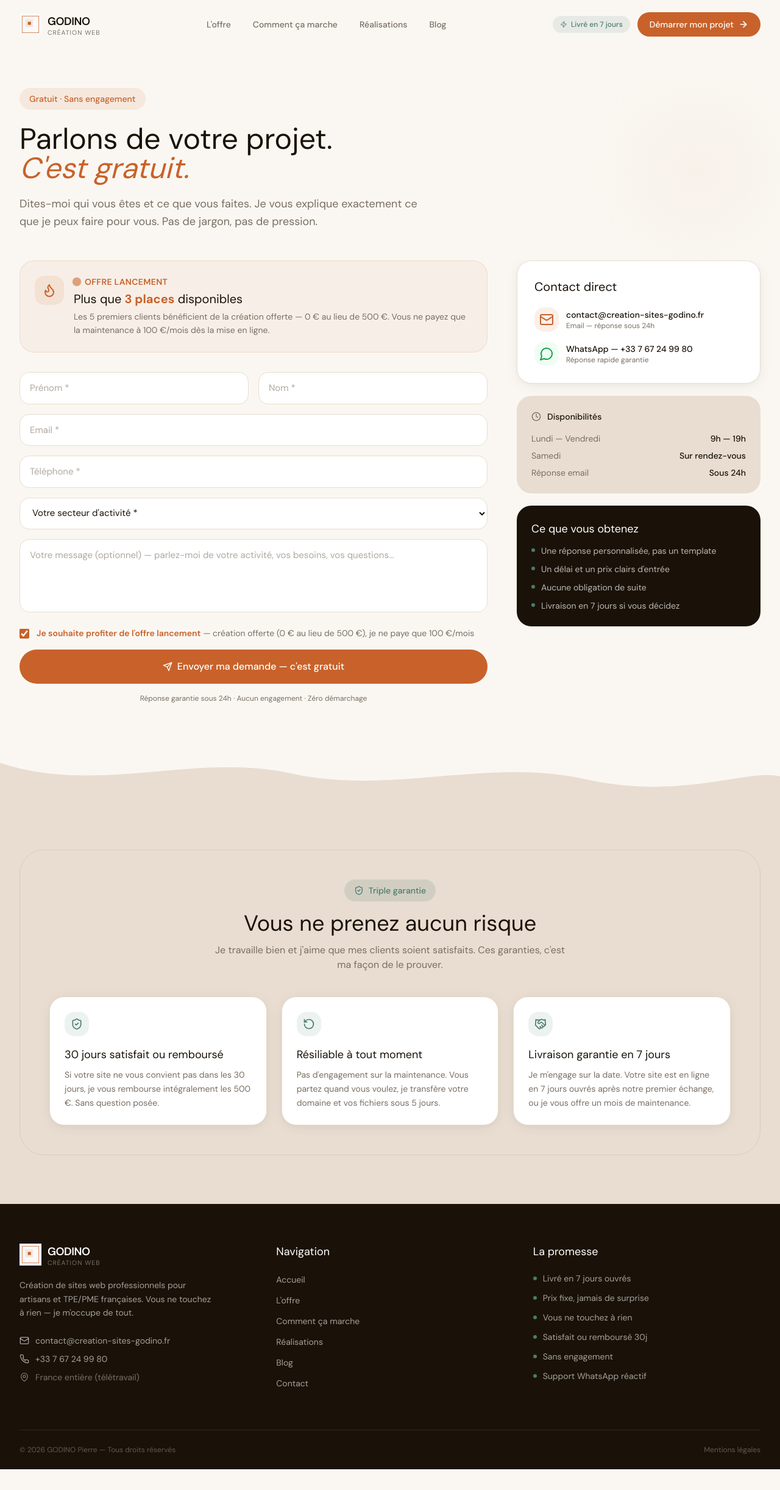
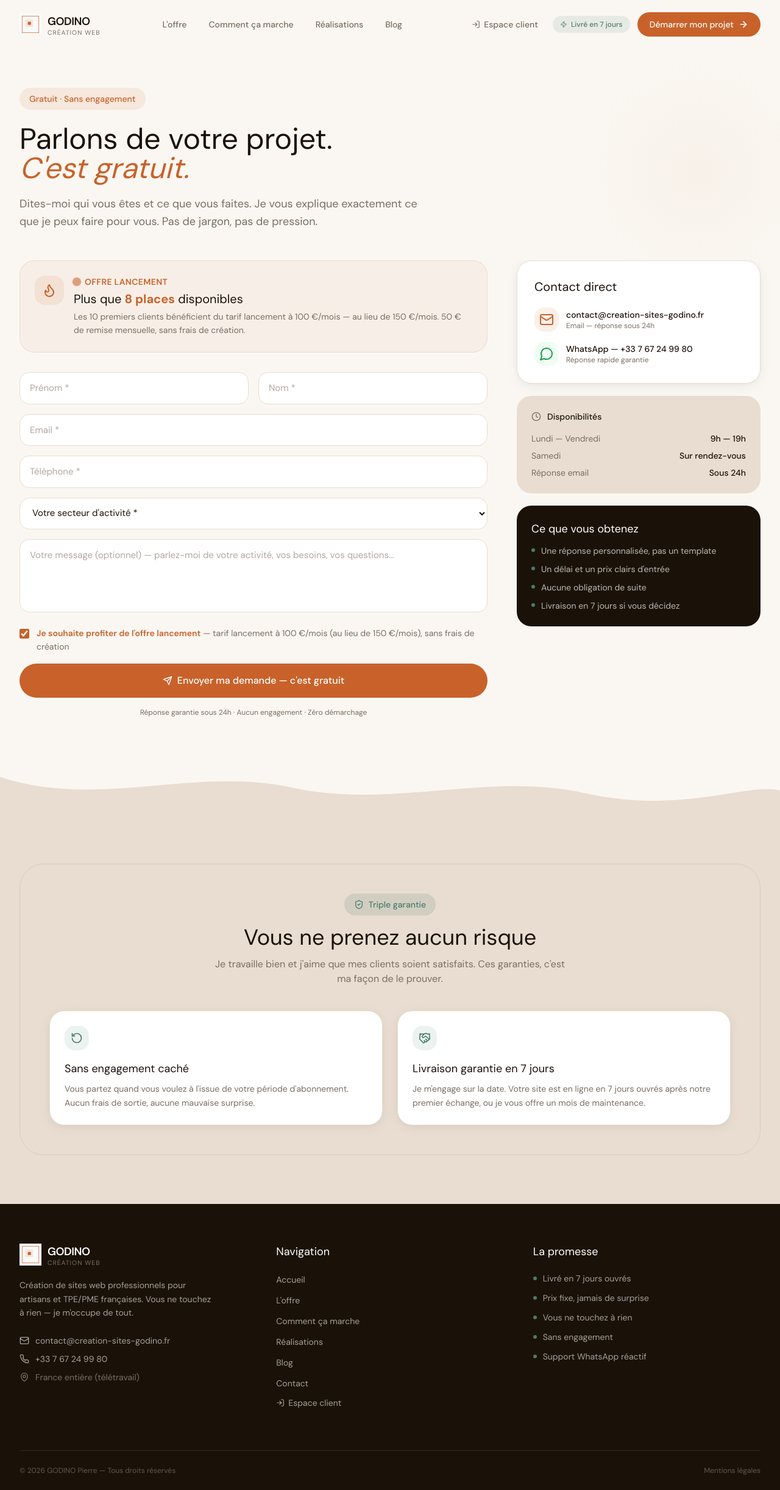
Before and after one commit to PierreG-dev/creation-sites-godino, a Next.js app: page /contact in a window 1280 px wide. Shown: the whole page at 61% size. Before the commit the page ends 2409 px from the top, so only its background shows below. Built offline with nearby package versions, Linux system fonts and the light colour scheme; a web font is replaced by a local one.

Commit message:
changes on pricing & added link to manager

```diff
--- a/src/app/api/contact/route.ts
+++ b/src/app/api/contact/route.ts
@@ -68,7 +68,7 @@ async function sendEmail(data: {
         <h2 style="margin-bottom:24px">Nouveau contact depuis le site</h2>
         ${data.offreLancement ? `
           <div style="background:#C8622A15;border:1px solid #C8622A40;border-radius:12px;padding:16px;margin-bottom:24px">
-            <strong style="color:#C8622A">🔥 Offre lancement demandée — création gratuite</strong>
+            <strong style="color:#C8622A">🔥 Offre lancement demandée — 100 €/mois (au lieu de 150 €/mois)</strong>
           </div>
         ` : ''}
         <table style="width:100%;border-collapse:collapse">
--- a/src/app/layout.tsx
+++ b/src/app/layout.tsx
@@ -27,7 +27,7 @@ export const metadata: Metadata = {
     template: '%s | GODINO Pierre',
   },
   description:
-    'Site web professionnel pour artisans et TPE françaises. Livré en 7 jours, 500 € HT + 100 €/mois tout compris. Hébergement, email pro, SEO, maintenance inclus. Zéro surprise.',
+    'Site web professionnel pour artisans et TPE françaises. Livré en 7 jours, 150 €/mois tout compris (100 €/mois pour les 10 premiers), sans frais de création. Hébergement, email pro, SEO, maintenance inclus. Zéro surprise.',
   keywords: [
     'création site web artisan',
     'site internet TPE',
@@ -49,7 +49,7 @@ export const metadata: Metadata = {
     siteName: 'GODINO Pierre — Création de sites web',
     title: 'Votre site pro livré en 7 jours. Vous ne touchez à rien.',
     description:
-      "Je crée, j'héberge, je sécurise, je référence. 500 € HT + 100 €/mois tout compris.",
+      "Je crée, j'héberge, je sécurise, je référence. 150 €/mois tout compris — 100 €/mois pour les 10 premiers.",
     images: [
       {
         url: '/og-image.png', // TODO: Créer /public/og-image.png (1200×630px) pour les partages réseaux sociaux
@@ -63,7 +63,7 @@ export const metadata: Metadata = {
     card: 'summary_large_image',
     title: 'Votre site pro livré en 7 jours. Vous ne touchez à rien.',
     description:
-      "Je crée, j'héberge, je sécurise, je référence. 500 € HT + 100 €/mois tout compris.",
+      "Je crée, j'héberge, je sécurise, je référence. 150 €/mois tout compris — 100 €/mois pour les 10 premiers.",
     images: ['/og-image.png'],
   },
   robots: {
--- a/src/app/offre/page.tsx
+++ b/src/app/offre/page.tsx
@@ -8,9 +8,9 @@ import { BadgeUrgence } from '@/components/BadgeUrgence'
 import { WaveDivider } from '@/components/WaveDivider'
 
 export const metadata: Metadata = {
-  title: "L'offre — Site web professionnel 500€ + 100€/mois tout compris",
+  title: "L'offre — Site web professionnel 150€/mois tout compris (100€ pour les 10 premiers)",
   description:
-    "Une seule offre claire : création de site web 500€ HT + maintenance 100€/mois tout compris. Hébergement, domaine, email, SEO, modifications, support. Zéro surprise.",
+    "Une seule offre claire : site web 150€/mois tout compris, sans frais de création. Offre lancement à 100€/mois pour les 10 premiers. Hébergement, domaine, email, SEO, modifications, support. Zéro surprise.",
   alternates: {
     canonical: 'https://creation-sites-godino.fr/offre', // TODO: Remplacer par le vrai domaine
   },
@@ -18,10 +18,19 @@ export const metadata: Metadata = {
 
 const comparatif = [
   {
-    critere: 'Prix de création',
-    godino: '500 € HT',
+    critere: 'Frais de création',
+    godino: '0 € — aucun frais',
     agence: '3 000 — 15 000 € HT',
     diy: '0 € (mais votre temps)',
+    godinoOk: true,
+    agenceOk: false,
+    diyOk: null,
+  },
+  {
+    critere: 'Abonnement mensuel',
+    godino: '150 € HT/mois — 100 € pour les 10 premiers',
+    agence: '50 — 500 €/mois (hébergement, maintenance séparés)',
+    diy: '15 — 50 €/mois (Wix, Squarespace…)',
     godinoOk: true,
     agenceOk: false,
     diyOk: null,
@@ -76,15 +85,6 @@ const comparatif = [
     godino: 'WhatsApp + email, 24h',
     agence: 'Ticket, 3 — 10 jours',
     diy: 'Forums internet',
-    godinoOk: true,
-    agenceOk: false,
-    diyOk: false,
-  },
-  {
-    critere: 'Garantie satisfait ou remboursé',
-    godino: '30 jours',
-    agence: 'Rarissime',
-    diy: 'Non applicable',
     godinoOk: true,
     agenceOk: false,
     diyOk: false,
--- a/src/app/page.tsx
+++ b/src/app/page.tsx
@@ -28,7 +28,7 @@ import FAQSection from "./_components/FAQSection";
 export const metadata: Metadata = {
   title: "Votre site pro livré en 7 jours — GODINO Pierre",
   description:
-    "Création de sites web pour artisans et TPE françaises. 500 € HT + 100 €/mois tout compris. Hébergement, email, SEO, maintenance. Livré en 7 jours. Garanti 30 jours.",
+    "Création de sites web pour artisans et TPE françaises. 150 €/mois tout compris (100 €/mois pour les 10 premiers), sans frais de création. Hébergement, email, SEO, maintenance. Livré en 7 jours.",
   alternates: {
     canonical: "https://creation-sites-godino.fr",
   },
@@ -149,7 +149,6 @@ export default function HomePage() {
               <div className="flex flex-wrap justify-center gap-3">
                 {[
                   { label: "Livraison en 7 jours", emoji: "⚡" },
-                  { label: "Garanti 30 jours", emoji: "🛡️" },
                   { label: "Prix fixe, zéro surprise", emoji: "✓" },
                   { label: "Sans engagement", emoji: "🤝" },
                 ].map((badge) => (
@@ -239,11 +238,11 @@ export default function HomePage() {
                 </strong>
               </p>
               <p className="text-textMuted text-base leading-relaxed mb-8 max-w-2xl mx-auto bg-accent/8 rounded-2xl px-5 py-3 inline-block">
-                <strong className="text-warmDark">Prix normal :</strong> 500 € à
-                la création + 100 €/mois.{" "}
+                <strong className="text-warmDark">Prix normal :</strong> 150 €/mois
+                tout compris, sans frais de création.{" "}
                 <strong className="text-accent">Offre lancement :</strong>{" "}
-                création <strong className="text-accent">offerte</strong> pour
-                les 5 premiers — uniquement 100 €/mois.
+                <strong className="text-accent">100 €/mois</strong> pour les 10
+                premiers — 50 € de remise mensuelle.
               </p>
               <div className="flex flex-wrap justify-center gap-3 mb-10">
                 {[
@@ -420,12 +419,11 @@ export default function HomePage() {
                 Commençons maintenant.
               </h2>
               <p className="text-white/60 text-lg mb-10 max-w-xl mx-auto leading-relaxed">
-                Offre lancement : la création (normalement{" "}
-                <span className="line-through text-white/30">500 €</span>) est{" "}
-                <strong className="text-accent">offerte</strong> pour les 5
-                premiers clients. Vous ne payez que{" "}
-                <strong className="text-white">100 €/mois</strong> dès la mise
-                en ligne.
+                Offre lancement : tarif{" "}
+                <strong className="text-accent">100 €/mois</strong> au lieu de{" "}
+                <span className="line-through text-white/30">150 €/mois</span>{" "}
+                pour les 10 premiers clients — sans frais de création, dès la
+                mise en ligne.
               </p>
               <div className="flex flex-col sm:flex-row gap-4 justify-center mb-8">
                 <CTAButton href="/contact" variant="primary" size="lg">
--- a/src/components/BadgeUrgence.tsx
+++ b/src/components/BadgeUrgence.tsx
@@ -15,7 +15,7 @@ interface BadgeUrgenceProps {
 }
 
 export function BadgeUrgence({
-  placesRestantes = 3, // Hard-codé — voir TODO ci-dessus pour le rendre dynamique
+  placesRestantes = 8, // Hard-codé — voir TODO ci-dessus pour le rendre dynamique
   className = '',
   variant = 'default',
 }: BadgeUrgenceProps) {
@@ -79,8 +79,8 @@ export function BadgeUrgence({
               disponible{placesRestantes > 1 ? 's' : ''}
             </p>
             <p className="text-textMuted text-sm leading-relaxed">
-              Les {5 - placesRestantes + placesRestantes} premiers clients bénéficient de la création offerte — 0 € au lieu de 500 €.
-              Vous ne payez que la maintenance à 100 €/mois dès la mise en ligne.
+              Les 10 premiers clients bénéficient du tarif lancement à 100 €/mois — au lieu de 150 €/mois.
+              50 € de remise mensuelle, sans frais de création.
             </p>
           </div>
         </div>
--- a/src/components/ContactForm.tsx
+++ b/src/components/ContactForm.tsx
@@ -228,7 +228,7 @@ export function ContactForm() {
         />
         <span className="text-sm text-textMuted leading-relaxed group-hover:text-warmDark transition-colors">
           <span className="font-semibold text-accent">Je souhaite profiter de l'offre lancement</span>
-          {' '}— création offerte (0 € au lieu de 500 €), je ne paye que 100 €/mois
+          {' '}— tarif lancement à 100 €/mois (au lieu de 150 €/mois), sans frais de création
         </span>
       </label>
 
--- a/src/components/Footer.tsx
+++ b/src/components/Footer.tsx
@@ -1,6 +1,6 @@
 import Link from 'next/link'
 import Image from 'next/image'
-import { Mail, Phone, MapPin, Linkedin, Instagram } from 'lucide-react'
+import { Mail, Phone, MapPin, Linkedin, Instagram, LogIn } from 'lucide-react'
 
 const navLinks = [
   { href: '/', label: 'Accueil' },
@@ -80,6 +80,17 @@ export function Footer() {
                   </Link>
                 </li>
               ))}
+              <li>
+                <a
+                  href="https://www.gestion.creation-sites-godino.fr"
+                  target="_blank"
+                  rel="noopener noreferrer"
+                  className="inline-flex items-center gap-1.5 text-white/60 hover:text-white text-sm transition-colors"
+                >
+                  <LogIn className="w-3.5 h-3.5" />
+                  Espace client
+                </a>
+              </li>
             </ul>
           </div>
 
@@ -91,7 +102,6 @@ export function Footer() {
                 'Livré en 7 jours ouvrés',
                 'Prix fixe, jamais de surprise',
                 'Vous ne touchez à rien',
-                'Satisfait ou remboursé 30j',
                 'Sans engagement',
                 'Support WhatsApp réactif',
               ].map((item) => (
--- a/src/components/GarantieBlock.tsx
+++ b/src/components/GarantieBlock.tsx
@@ -8,14 +8,9 @@ interface GarantieBlockProps {
 export function GarantieBlock({ className = '', variant = 'default' }: GarantieBlockProps) {
   const items = [
     {
-      icon: ShieldCheck,
-      title: '30 jours satisfait ou remboursé',
-      desc: "Si votre site ne vous convient pas dans les 30 jours, je vous rembourse intégralement les 500 €. Sans question posée.",
-    },
-    {
       icon: RotateCcw,
-      title: 'Résiliable à tout moment',
-      desc: "Pas d'engagement sur la maintenance. Vous partez quand vous voulez, je transfère votre domaine et vos fichiers sous 5 jours.",
+      title: 'Sans engagement caché',
+      desc: "Vous partez quand vous voulez à l'issue de votre période d'abonnement. Aucun frais de sortie, aucune mauvaise surprise.",
     },
     {
       icon: Handshake,
@@ -46,7 +41,7 @@ export function GarantieBlock({ className = '', variant = 'default' }: GarantieB
         <div className="text-center mb-10">
           <div className="inline-flex items-center gap-2 bg-accent2/20 text-accent2 rounded-full px-4 py-2 text-sm font-medium mb-4">
             <ShieldCheck className="w-4 h-4" />
-            Triple garantie
+            Mes engagements
           </div>
           <h2 className="font-playfair text-3xl md:text-4xl text-white mb-3">
             Vous ne prenez aucun risque
@@ -56,7 +51,7 @@ export function GarantieBlock({ className = '', variant = 'default' }: GarantieB
           </p>
         </div>
 
-        <div className="grid md:grid-cols-3 gap-6">
+        <div className="grid md:grid-cols-2 gap-6">
           {items.map((item, i) => (
             <div
               key={i}
@@ -89,7 +84,7 @@ export function GarantieBlock({ className = '', variant = 'default' }: GarantieB
         </p>
       </div>
 
-      <div className="grid md:grid-cols-3 gap-6">
+      <div className="grid md:grid-cols-2 gap-6">
         {items.map((item, i) => (
           <div
             key={i}
--- a/src/components/Navbar.tsx
+++ b/src/components/Navbar.tsx
@@ -5,7 +5,7 @@ import Link from 'next/link'
 import Image from 'next/image'
 import { usePathname } from 'next/navigation'
 import { motion, AnimatePresence } from 'framer-motion'
-import { Menu, X, Zap } from 'lucide-react'
+import { Menu, X, Zap, LogIn } from 'lucide-react'
 import { CTAButton } from './CTAButton'
 
 const navLinks = [
@@ -92,6 +92,15 @@ export function Navbar() {
 
             {/* Desktop CTA */}
             <div className="hidden md:flex items-center gap-3">
+              <a
+                href="https://www.gestion.creation-sites-godino.fr"
+                target="_blank"
+                rel="noopener noreferrer"
+                className="flex items-center gap-1.5 text-textMuted hover:text-warmDark text-sm font-medium transition-colors px-3 py-2"
+              >
+                <LogIn className="w-3.5 h-3.5" />
+                Espace client
+              </a>
               {/* Badge "7 jours" */}
               <div className="flex items-center gap-1.5 bg-accent2/10 text-accent2 rounded-full px-3 py-1.5 text-xs font-medium">
                 <Zap className="w-3 h-3" />
@@ -160,6 +169,15 @@ export function Navbar() {
                 <CTAButton href="/contact" variant="primary" size="lg" className="w-full justify-center">
                   Démarrer mon projet
                 </CTAButton>
+                <a
+                  href="https://www.gestion.creation-sites-godino.fr"
+                  target="_blank"
+                  rel="noopener noreferrer"
+                  className="flex items-center justify-center gap-2 text-textMuted hover:text-warmDark text-sm font-medium py-3 transition-colors"
+                >
+                  <LogIn className="w-4 h-4" />
+                  Espace client
+                </a>
               </motion.div>
             </div>
           </motion.div>
--- a/src/components/OffreCard.tsx
+++ b/src/components/OffreCard.tsx
@@ -48,7 +48,7 @@ export function OffreCard({ variant = 'full', className = '', showBadge = true }
             L'offre la plus simple du marché
           </h3>
           <p className="text-white/60 mb-8">
-            Normalement 500€ à la création. Avec l'offre lancement : <strong className="text-accent">création offerte</strong>, vous ne payez que 100€/mois.
+            Normalement 150€/mois tout compris. Avec l'offre lancement : <strong className="text-accent">100€/mois</strong> pour les 10 premiers clients — sans frais de création.
           </p>
 
           <div className="flex flex-col sm:flex-row gap-6 mb-8">
@@ -58,17 +58,17 @@ export function OffreCard({ variant = 'full', className = '', showBadge = true }
                   Offre lancement
                 </span>
               </div>
-              <div className="text-accent text-xs uppercase tracking-widest mb-1 mt-1">Création</div>
+              <div className="text-accent text-xs uppercase tracking-widest mb-1 mt-1">Mensuel tout compris</div>
               <div className="flex items-baseline gap-2">
-                <span className="font-mono text-3xl font-medium text-white">0 <span className="text-lg text-white/60">€</span></span>
-                <span className="font-mono text-lg text-white/30 line-through">500 €</span>
+                <span className="font-mono text-3xl font-medium text-white">100 <span className="text-lg text-white/60">€/mois</span></span>
+                <span className="font-mono text-lg text-white/30 line-through">150 €</span>
               </div>
-              <div className="text-accent/80 text-sm mt-1 font-medium">Offerte pour les 5 premiers</div>
+              <div className="text-accent/80 text-sm mt-1 font-medium">Réservé aux 10 premiers</div>
             </div>
             <div className="flex-1 bg-white/5 border border-white/10 rounded-2xl p-5">
-              <div className="text-white/50 text-xs uppercase tracking-widest mb-1">Mensuel tout compris</div>
-              <div className="font-mono text-3xl font-medium text-white">100 <span className="text-lg text-white/60">€/mois</span></div>
-              <div className="text-white/50 text-sm mt-1">Sans engagement, tout inclus</div>
+              <div className="text-white/50 text-xs uppercase tracking-widest mb-1">Frais de création</div>
+              <div className="font-mono text-3xl font-medium text-white">0 <span className="text-lg text-white/60">€</span></div>
+              <div className="text-white/50 text-sm mt-1">Aucun, jamais. Sans engagement.</div>
             </div>
           </div>
 
@@ -127,19 +127,19 @@ export function OffreCard({ variant = 'full', className = '', showBadge = true }
                     Offre lancement
                   </span>
                 </div>
-                <div className="text-accent text-xs uppercase tracking-widest mb-2 mt-1">Création</div>
-                <div className="font-mono text-4xl font-medium text-white leading-none">0 <span className="text-xl text-white/40 line-through">500</span></div>
-                <div className="text-accent/80 text-sm mt-1 font-medium">€ · offerte</div>
+                <div className="text-accent text-xs uppercase tracking-widest mb-2 mt-1">Mensuel</div>
+                <div className="font-mono text-4xl font-medium text-white leading-none">100 <span className="text-xl text-white/40 line-through">150</span></div>
+                <div className="text-accent/80 text-sm mt-1 font-medium">€/mois · 10 premiers</div>
               </div>
               <div className="bg-white/5 border border-white/10 rounded-2xl p-5 text-center min-w-[160px] relative">
                 <div className="absolute -top-3 left-1/2 -translate-x-1/2">
                   <span className="bg-white/10 text-white/70 text-xs font-medium px-3 py-1 rounded-full whitespace-nowrap">
-                    Tout compris
+                    Sans frais
                   </span>
                 </div>
-                <div className="text-white/50 text-xs uppercase tracking-widest mb-2 mt-1">Mensuel</div>
-                <div className="font-mono text-4xl font-medium text-white leading-none">100</div>
-                <div className="text-white/40 text-sm mt-1">€/mois · sans engagement</div>
+                <div className="text-white/50 text-xs uppercase tracking-widest mb-2 mt-1">Création</div>
+                <div className="font-mono text-4xl font-medium text-white leading-none">0</div>
+                <div className="text-white/40 text-sm mt-1">€ · sans engagement</div>
               </div>
             </div>
           </div>
```
Also changed, not shown: src/data/faq.ts (+4 -10 lines).
